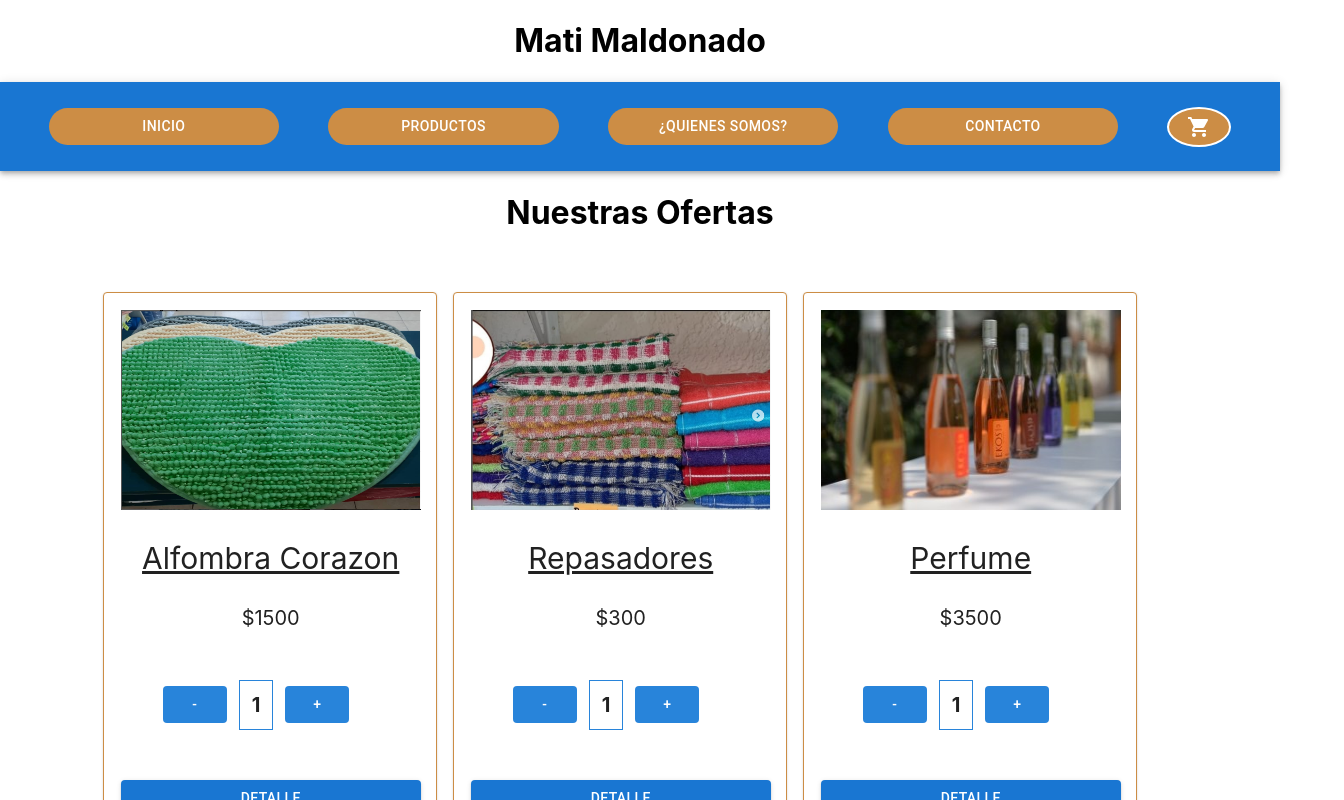
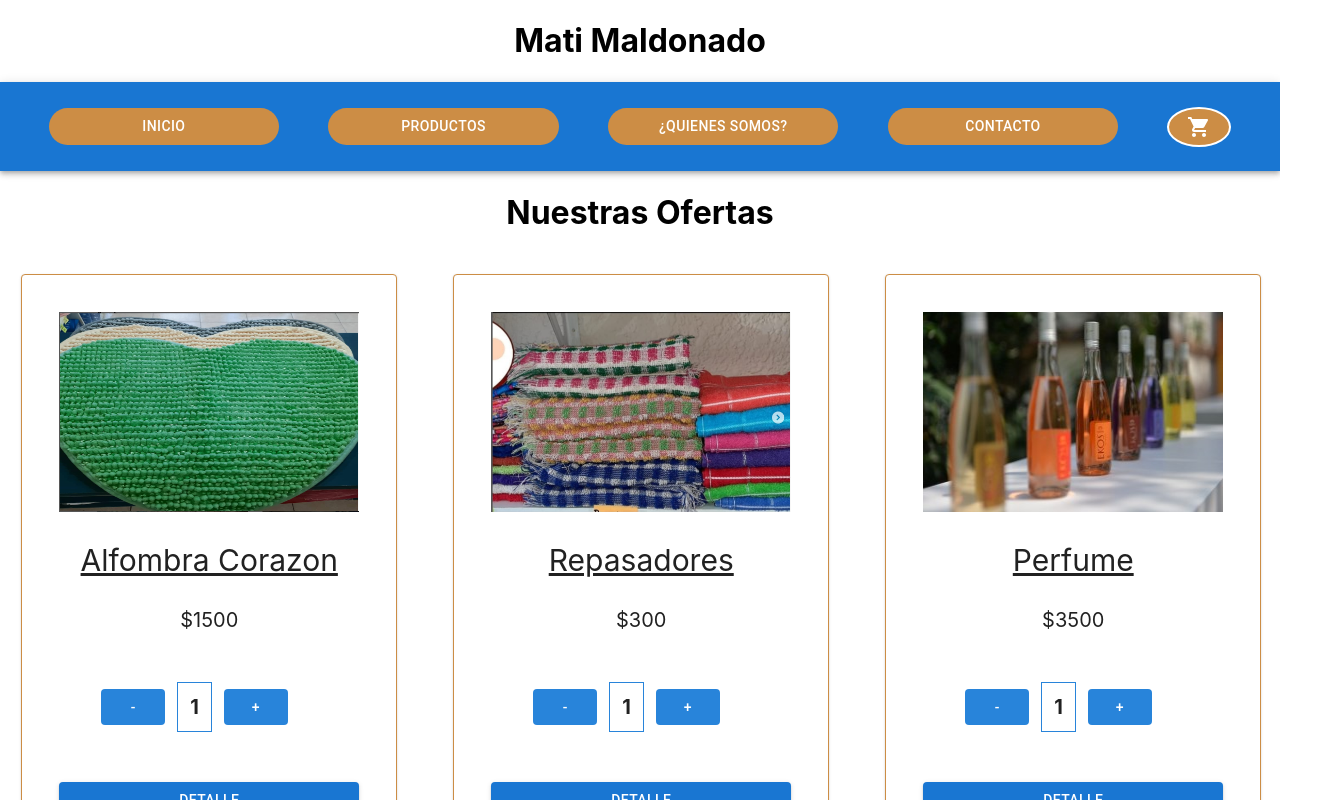
Before and after one commit to matimaldonado/React, a React (Create React App) app in the folder matias-maldonado/: page / in a window 1280 px wide. Shown: the top 800 px of the page, 1344 px wide, since content can reach past the window. Built offline with nearby package versions, Linux system fonts and the light colour scheme.

Commit message:
Carga de map y promise

```diff
--- a/matias-maldonado/src/Componentes/Card/Card.css
+++ b/matias-maldonado/src/Componentes/Card/Card.css
@@ -6,7 +6,7 @@ height: 200px;
 .card-item{
     display: flex;
     flex-direction: column;
-    margin: 5%;
+    margin: 10%;
 
 }
 
@@ -22,7 +22,7 @@ span{
 #Card1{
     display:flex ;
     margin: 5%;
-    width: 110%;
+    width: 90%;
     border: solid 1px rgb(204, 141, 69);
 }
 
@@ -51,10 +51,3 @@ span{
     border: solid 1px rgb(40, 132, 218);
     padding: 5%;
 }
-
-#tarjeta{
-    display: flex;
-    width: 100%;
-    margin-left: 5%;
-
-}
--- a/matias-maldonado/src/Componentes/Card/ItemCount.js
+++ b/matias-maldonado/src/Componentes/Card/ItemCount.js
@@ -1,7 +1,6 @@
 import { Button } from '@mui/material';
 import "./Card.css";
 import { useState } from 'react';
-
 
 const Contador = (propiedades)=>{
     const [Count,setCount] = useState(1)
--- a/matias-maldonado/src/Componentes/Card/ItemListContainer.js
+++ b/matias-maldonado/src/Componentes/Card/ItemListContainer.js
@@ -12,7 +12,7 @@ const CardItem = () => {
     precio:"$1500",
     imagen:"Alfombras.PNG",
     descripcion:"Alfombras corazon varios colores",
-    stock: "5",
+    stock: 5,
     id:"Pdt1",
 
 },
@@ -21,7 +21,7 @@ const CardItem = () => {
   precio:"$300",
   imagen:"Repasadores.PNG",
   descripcion:"Repasadores varios colores y motivos",
-  stock: "20",
+  stock: 20,
   id:"Pdt2",
 
 },
@@ -30,7 +30,7 @@ const CardItem = () => {
   precio:"$3500",
   imagen:"Perfumesvarios.jpg",
   descripcion:"Perfumes Natura Humor",
-  stock: "3",
+  stock: 3,
   id:"Pdt3",
 
 }]
--- a/matias-maldonado/src/Componentes/Item/Item.js
+++ b/matias-maldonado/src/Componentes/Item/Item.js
@@ -5,27 +5,21 @@ import Contador from "../Card/ItemCount"
 import { Button, Card, CardContent, Container, Grid } from '@mui/material';
 
 
-const Item = ({prod})=>{
+const Item = ({image,title,price})=>{
 
       return(
-
         <>
         <div>
-             <Grid  container >
-               <Grid item m={3} >
                 <Card id="Card1" >
                     <div className="card-item">
-                        <img alt="imagen" id="imagenCard" src={prod.imagen}  />
-                        <p className='titulo-card'>{prod.tipo}</p>
-                        <span>{prod.precio}</span>
+                        <img alt="imagen" id="imagenCard" src={`./${image}`}  />
+                        <p className='titulo-card'>{title}</p>
+                        <span>{price}</span>
                         <Contador/>
                         <Button variant={'contained'}>Detalle</Button >
                         <ItemComprar/>
                     </div>
                  </Card>
-
-                </Grid>
-            </Grid>
         </div>
 
         </>
--- a/matias-maldonado/src/Componentes/Item/ItemList.js
+++ b/matias-maldonado/src/Componentes/Item/ItemList.js
@@ -7,11 +7,18 @@ const ItemList = ({products})=>{
 
 return(
   <>
-<div id="tarjeta">
-
-{products.map((prop)=> (<Item prod={prop} />))}
-
-</div>
+        <Grid container spacing={2}>
+            {
+                products.map( (prod) => {
+                  const{tipo,precio,imagen,id}=prod
+                  return(
+                        <Grid item md={4} key={id}>
+                            <Item title={tipo} price={precio} image={imagen}/>
+                        </Grid>
+                    )
+                })
+            }
+        </Grid>
   </>
 )
 }
```
